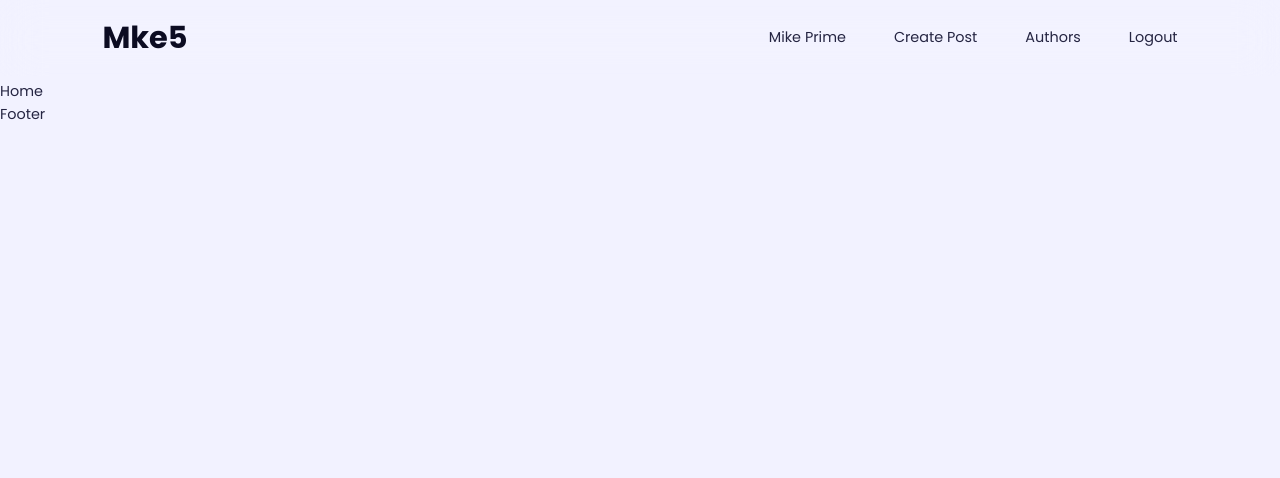
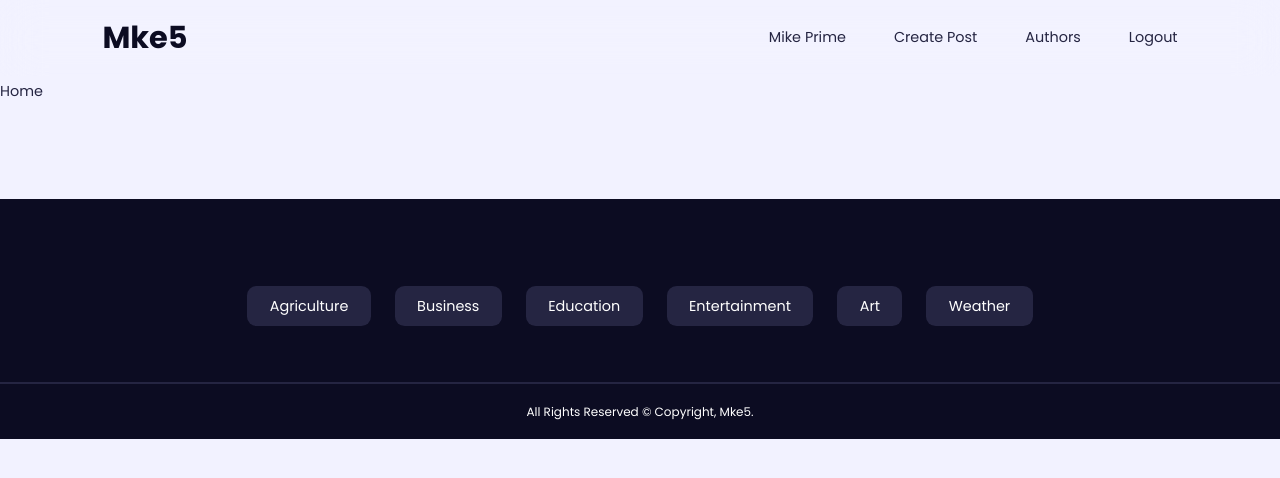
Before and after one commit to Mke5/mern-blog, a React app in the folder client/: page / in a window 1280 px wide. Shown: the top 478 px of the page. Built offline with nearby package versions, Linux system fonts and the light colour scheme; the HTML template or start-up script is replaced by a standard one.

Commit message:
footer and error component

```diff
--- a/client/src/components/Footer.jsx
+++ b/client/src/components/Footer.jsx
@@ -1,10 +1,22 @@
 import React from 'react'
+import { Link } from 'react-router-dom'
 
 const Footer = () => {
   return (
-    <div>
-      Footer
-    </div>
+    <footer>
+      <ul className='footer__categories'>
+        <li><Link to="/posts/categories/:Agriculture">Agriculture</Link></li>
+        <li><Link to="/posts/categories/:Business">Business</Link></li>
+        <li><Link to="/posts/categories/:Education">Education</Link></li>
+        <li><Link to="/posts/categories/:Entertainment">Entertainment</Link></li>
+        <li><Link to="/posts/categories/:Art">Art</Link></li>
+        <li><Link to="/posts/categories/:Weather">Weather</Link></li>
+      </ul>
+
+      <div className="footer__copyright">
+        <small>All Rights Reserved &copy; Copyright, Mke5.</small>
+      </div>
+    </footer>
   )
 }
 
--- a/client/src/index.css
+++ b/client/src/index.css
@@ -133,6 +133,24 @@ section {
 }
 
 
+
+.center {
+  text-align: center;
+  padding-top: 5rem;
+  margin-inline: center;
+  display: block;
+  width: 100%;
+}
+
+.error-page h2 {
+  margin-top: 3rem;
+}
+
+.center .btn {
+  margin-top: 1rem;
+}
+
+
 /* ================== NAV ====================== */
 nav {
   width: 100%;
@@ -168,3 +186,42 @@ nav {
 .nav__toggle-btn {
   display: none;
 }
+
+
+
+/* ===================== Footer ================ */
+
+footer {
+  background: var(--color-gray-900);
+  margin-top: 6rem;
+  padding-top: 6rem;
+}
+
+.footer__categories {
+  display: flex;
+  align-items: center;
+  justify-content: center;
+  gap: 1.5rem;
+  margin-bottom: 4rem;
+}
+
+.footer__categories a {
+  background: var(--color-gray-700);
+  color: var(--color-white);
+  padding: 0.6rem 1.4rem;
+  border-radius: var(--radius-2);
+  transition: var(--transition);
+}
+
+.footer__categories a:hover {
+  background: var(--color-white);
+  color: var(--color-gray-900);
+}
+
+.footer__copyright {
+  text-align: center;
+  border-top: 2px solid var(--color-gray-700);
+  padding: 1rem;
+  color: var(--color-white);
+  font-weight: 400;
+}
--- a/client/src/pages/ErrorPage.jsx
+++ b/client/src/pages/ErrorPage.jsx
@@ -1,8 +1,14 @@
 import React from 'react'
+import { Link } from 'react-router-dom'
 
 const ErrorPage = () => {
   return (
-    <div>ErrorPage</div>
+    <section className='error-page'>
+      <div className="center">
+        <h2>Oops Page Not Found</h2>
+        <Link to='/' className='btn primary'>Home</Link>
+      </div>
+    </section>
   )
 }
 
```
